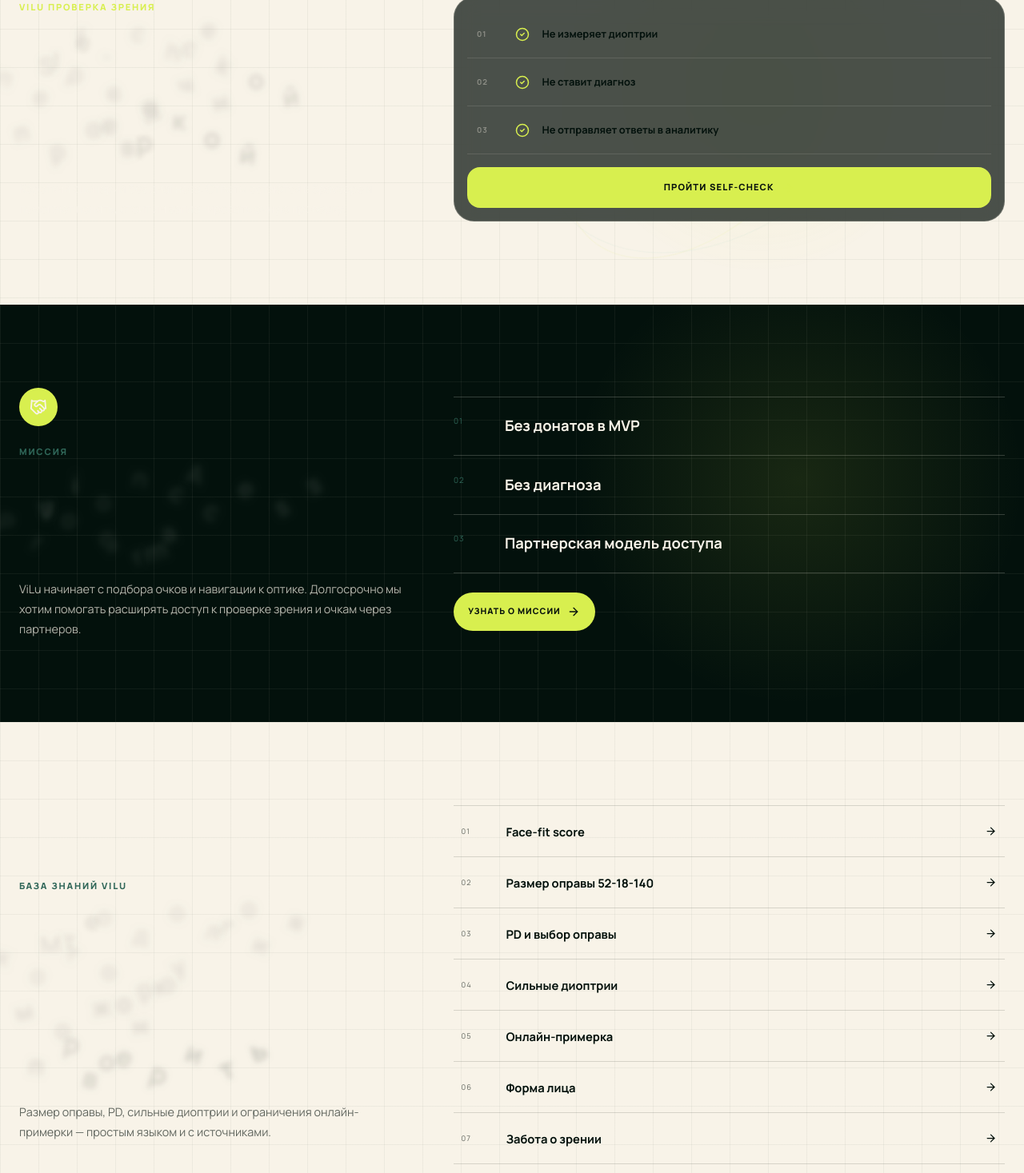
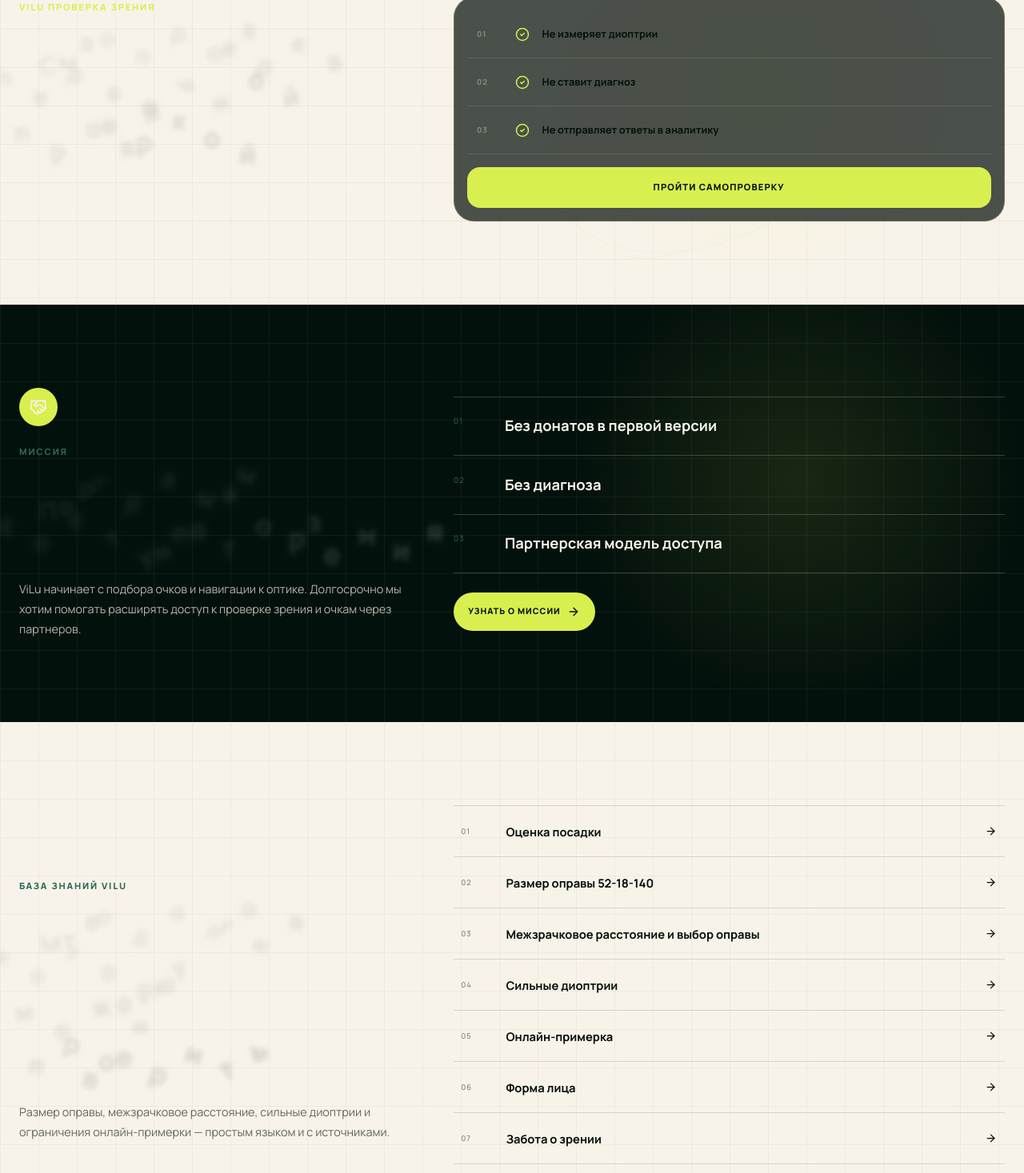
Before and after one commit to nikv98402-commits/optica-shop, a React (Vite) app: page / in a window 1280 px wide. Shown: the part 2035-3502 px from the top of the page at 80% size. Built offline with nearby package versions, Linux system fonts and the light colour scheme; no server answers; a web font is replaced by a local one.

Commit message:
fix: eliminate mixed language copy on Home

```diff
--- a/src/components/LanguageDomBridge.tsx
+++ b/src/components/LanguageDomBridge.tsx
@@ -573,10 +573,10 @@
 
   const title = language === 'en'
     ? 'ViLu - online frame selection and Face-fit score'
-    : 'ViLu - онлайн-подбор оправ и Face-fit score';
+    : 'ViLu — онлайн-подбор оправ и оценка посадки';
   const description = language === 'en'
     ? 'ViLu is an online glasses try-on, Face-fit score, and knowledge base for choosing frames by face, size, PD, and use case.'
-    : 'ViLu - онлайн-примерка очков, Face-fit score и knowledge base по выбору оправы по лицу, размеру, PD и сценарию носки.';
+    : 'ViLu — онлайн-примерка очков, оценка посадки и база знаний по выбору оправы по лицу, размеру, межзрачковому расстоянию и сценарию носки.';
 
   document.title = title;
   const metaDescription = document.querySelector<HTMLMetaElement>('meta[name="description"]');
--- a/src/pages/Home.tsx
+++ b/src/pages/Home.tsx
@@ -20,9 +20,10 @@
     description: 'Ясный следующий шаг для себя, ребёнка или близкого.',
     startFitting: 'Начать примерку',
     viewCatalog: 'Смотреть каталог',
-    trustItems: ['Фото остается в браузере', 'Face-fit score', 'Салоны после подбора'],
+    trustItems: ['Фото остается в браузере', 'Оценка посадки', 'Салоны после подбора'],
     mockupEyebrow: 'ViLu примерка',
-    mockupFlow: 'Фото → Score → Салон',
+    mockupFlow: 'Фото → Оценка → Салон',
+    fitScoreLabel: 'Оценка посадки',
     localOnly: 'локально',
     useCase: 'Офис / каждый день',
     fitResult: 'Результат посадки',
@@ -34,10 +35,19 @@
     findStore: 'Найти салон после подбора',
     proofItems: ['Проверка зрения в салонах', 'Подбор линз по рецепту', 'Доставка и самовывоз'],
     missionEyebrow: 'Миссия',
-    missionTitle: 'Vision Access Program',
+    missionTitle: ['Программа', 'доступного зрения'],
     missionBody: 'ViLu начинает с подбора очков и навигации к оптике. Долгосрочно мы хотим помогать расширять доступ к проверке зрения и очкам через партнеров.',
     missionCta: 'Узнать о миссии',
-    missionTrust: ['Без донатов в MVP', 'Без диагноза', 'Партнерская модель доступа']
+    missionTrust: ['Без донатов в первой версии', 'Без диагноза', 'Партнерская модель доступа'],
+    careKicker: 'Забота о зрении', careTitle: ['До визита', 'без лишней', 'тревоги'], careIndex: '01 / ПОНЯТЬ',
+    careBody: 'ViLu помогает подготовиться к проверке зрения и выбору очков: объясняет ограничения онлайн-примерки, собирает вопросы для специалиста и показывает следующий шаг.', careCta: 'Забота о зрении',
+    checkKicker: 'ViLu Проверка зрения', checkTitle: ['Самопроверка', 'перед очной', 'проверкой'], checkBody: 'Короткий сценарий без диагноза. Ответы остаются в браузере и помогают понять, стоит ли запланировать очную проверку.',
+    checkItems: ['Не измеряет диоптрии', 'Не ставит диагноз', 'Не отправляет ответы в аналитику'], checkCta: 'Пройти самопроверку',
+    knowledgeKicker: 'База знаний ViLu', knowledgeTitle: ['Методология', 'которую', 'можно', 'проверить'], knowledgeBody: 'Размер оправы, межзрачковое расстояние, сильные диоптрии и ограничения онлайн-примерки — простым языком и с источниками.',
+    knowledgeItems: ['Оценка посадки', 'Размер оправы 52-18-140', 'Межзрачковое расстояние и выбор оправы', 'Сильные диоптрии', 'Онлайн-примерка', 'Форма лица', 'Забота о зрении', 'Проверка зрения ViLu'],
+    showcaseKicker: 'Витрина', showcaseTitle: ['Оправы для', 'первой', 'примерки'], showcaseCta: 'Все модели',
+    dashboardKicker: 'Кабинет зрения ViLu', dashboardTitle: ['Забота', 'продолжается'], dashboardBody: 'Личный кабинет помогает помнить следующий шаг для себя и близких, не превращаясь в медицинскую карту.',
+    reminderTitle: 'Напоминания', reminderBody: 'Осмотр, замена линз, повтор заказа', storesTitle: 'Салоны рядом', storesBody: 'Удобная точка для очной примерки', monthlySubscription: 'Подписка месяца', choose: 'Выбрать'
   },
   en: {
     label: 'Vision navigator',
@@ -48,6 +58,7 @@
     trustItems: ['Photo stays in browser', 'Face-fit score', 'Stores after fitting'],
     mockupEyebrow: 'ViLu try-on',
     mockupFlow: 'Photo → Score → Store',
+    fitScoreLabel: 'Face-fit score',
     localOnly: 'Local only',
     useCase: 'Office / everyday',
     fitResult: 'Fit result',
@@ -59,10 +70,19 @@
     findStore: 'Find a store after fitting',
     proofItems: ['Eye checks in stores', 'Prescription lens selection', 'Delivery and pickup'],
     missionEyebrow: 'Mission',
-    missionTitle: 'Vision Access Program',
+    missionTitle: ['Vision Access', 'Program'],
     missionBody: 'ViLu starts with eyewear selection and routing to optical stores. Long term, we want to help expand access to eye checks and glasses through partners.',
     missionCta: 'Learn about the mission',
-    missionTrust: ['No donations in MVP', 'No diagnosis', 'Partner access model']
+    missionTrust: ['No donations in MVP', 'No diagnosis', 'Partner access model'],
+    careKicker: 'Vision care', careTitle: ['Before your visit', 'without unnecessary', 'worry'], careIndex: '01 / UNDERSTAND',
+    careBody: 'ViLu helps you prepare for an eye check and choose glasses: it explains online try-on limits, collects questions for the specialist, and shows the next step.', careCta: 'Vision care',
+    checkKicker: 'ViLu eye check', checkTitle: ['Self-check', 'before an in-person', 'eye check'], checkBody: 'A short, non-diagnostic flow. Answers stay in your browser and help you decide whether to schedule an in-person eye check.',
+    checkItems: ['Does not measure prescription strength', 'Does not diagnose', 'Does not send answers to analytics'], checkCta: 'Take the self-check',
+    knowledgeKicker: 'ViLu Knowledge Base', knowledgeTitle: ['A methodology', 'you can', 'verify'], knowledgeBody: 'Frame size, PD, high prescriptions, and online try-on limits — explained plainly and backed by sources.',
+    knowledgeItems: ['Face-fit score', 'Frame size 52-18-140', 'PD and frame choice', 'High prescriptions', 'Online try-on', 'Face shape', 'Vision care', 'ViLu eye check'],
+    showcaseKicker: 'Showcase', showcaseTitle: ['Frames for', 'your first', 'try-on'], showcaseCta: 'All models',
+    dashboardKicker: 'ViLu vision profile', dashboardTitle: ['Care', 'continues'], dashboardBody: 'Your profile keeps the next step visible for you and your family without turning into a medical record.',
+    reminderTitle: 'Reminders', reminderBody: 'Eye check, lens replacement, repeat order', storesTitle: 'Nearby stores', storesBody: 'A convenient place for an in-person fitting', monthlySubscription: 'Monthly subscription', choose: 'Choose'
   }
 } as const;
 
@@ -132,7 +152,7 @@
               </div>
             </div>
             <div className="optical-journey__score">
-              <small>Face-fit score · Aurora 03</small>
+              <small>{copy.fitScoreLabel} · Aurora 03</small>
               <strong>84<i>/100</i></strong>
               <h3>{copy.useCase}</h3>
               <p>{copy.fitSummary}</p>
@@ -153,15 +173,15 @@
       <section className="orbits-section orbits-section--care">
         <div className="orbits-section__grid mx-auto max-w-7xl">
           <div>
-            <p className="orbits-kicker">Забота о зрении</p>
-            <AtomicHeading as="h2" lines={['До визита', 'без лишней', 'тревоги']} className="orbits-heading" />
+            <p className="orbits-kicker">{copy.careKicker}</p>
+            <AtomicHeading as="h2" lines={copy.careTitle} className="orbits-heading" />
           </div>
           <div className="orbits-copy-panel">
-            <span className="orbits-index">01 / ПОНЯТЬ</span>
-            <p>ViLu помогает подготовиться к проверке зрения и выбору очков: объясняет ограничения онлайн-примерки, собирает вопросы для специалиста и показывает следующий шаг.</p>
+            <span className="orbits-index">{copy.careIndex}</span>
+            <p>{copy.careBody}</p>
             <div className="orbits-actions">
-              <button onClick={() => { trackEvent(AnalyticsEvent.VisionCareFaceFitClicked, { source: 'home_vision_care' }); onNavigate('vision-care'); }}>Забота о зрении <ArrowRight size={16} /></button>
-              <button className="is-secondary" onClick={() => onNavigate('face-fit-score')}>Face-fit score</button>
+              <button onClick={() => { trackEvent(AnalyticsEvent.VisionCareFaceFitClicked, { source: 'home_vision_care' }); onNavigate('vision-care'); }}>{copy.careCta} <ArrowRight size={16} /></button>
+              <button className="is-secondary" onClick={() => onNavigate('face-fit-score')}>{copy.fitScoreLabel}</button>
             </div>
           </div>
         </div>
@@ -171,15 +191,15 @@
         <div className="orbits-dark-field" aria-hidden="true" />
         <div className="orbits-section__grid mx-auto max-w-7xl">
           <div>
-            <p className="orbits-kicker">ViLu Проверка зрения</p>
-            <AtomicHeading as="h2" lines={['Self-check', 'перед очной', 'проверкой']} className="orbits-heading" />
-            <p className="orbits-description">Короткий сценарий без диагноза. Ответы остаются в браузере и помогают понять, стоит ли запланировать очную проверку.</p>
+            <p className="orbits-kicker">{copy.checkKicker}</p>
+            <AtomicHeading as="h2" lines={copy.checkTitle} className="orbits-heading" />
+            <p className="orbits-description">{copy.checkBody}</p>
           </div>
           <div className="orbits-checklist">
-            {['Не измеряет диоптрии', 'Не ставит диагноз', 'Не отправляет ответы в аналитику'].map((label, index) => (
+            {copy.checkItems.map((label, index) => (
               <div key={label}><span>0{index + 1}</span><CheckCircle2 size={18} />{label}</div>
             ))}
-            <button onClick={() => { trackEvent(AnalyticsEvent.EyeCheckOpened, { source: 'home_card' }); onNavigate('eyecheck'); }}>Пройти self-check <ArrowRight size={16} /></button>
+            <button onClick={() => { trackEvent(AnalyticsEvent.EyeCheckOpened, { source: 'home_card' }); onNavigate('eyecheck'); }}>{copy.checkCta} <ArrowRight size={16} /></button>
           </div>
         </div>
       </section>
@@ -189,7 +209,7 @@
           <div>
             <span className="orbits-symbol"><Handshake size={22} /></span>
             <p className="orbits-kicker">{copy.missionEyebrow}</p>
-            <AtomicHeading as="h2" lines={['Vision Access', 'Program']} className="orbits-heading" />
+            <AtomicHeading as="h2" lines={copy.missionTitle} className="orbits-heading" />
             <p className="orbits-description">{copy.missionBody}</p>
           </div>
           <div className="orbits-principles">
@@ -202,17 +222,13 @@
       <section className="orbits-section orbits-section--knowledge">
         <div className="orbits-section__grid mx-auto max-w-7xl">
           <div>
-            <p className="orbits-kicker">База знаний ViLu</p>
-            <AtomicHeading as="h2" lines={['Методология', 'которую', 'можно', 'проверить']} className="orbits-heading" />
-            <p className="orbits-description">Размер оправы, PD, сильные диоптрии и ограничения онлайн-примерки — простым языком и с источниками.</p>
+            <p className="orbits-kicker">{copy.knowledgeKicker}</p>
+            <AtomicHeading as="h2" lines={copy.knowledgeTitle} className="orbits-heading" />
+            <p className="orbits-description">{copy.knowledgeBody}</p>
           </div>
           <div className="orbits-library">
-            {[
-              ['Face-fit score', '/face-fit-score'], ['Размер оправы 52-18-140', '/kak-vybrat-razmer-opravy'],
-              ['PD и выбор оправы', '/pd-i-oprava'], ['Сильные диоптрии', '/oprava-pri-vysokih-dioptriyah'],
-              ['Онлайн-примерка', '/primerit-ochki-online'], ['Форма лица', '/podbor-opravy-po-forme-lica'],
-              ['Забота о зрении', '/vision-care'], ['Проверка зрения ViLu', '/eye-check'],
-            ].map(([label, href], index) => <a key={href} href={href}><span>{String(index + 1).padStart(2, '0')}</span><strong>{label}</strong><ArrowRight size={15} /></a>)}
+            {['/face-fit-score', '/kak-vybrat-razmer-opravy', '/pd-i-oprava', '/oprava-pri-vysokih-dioptriyah', '/primerit-ochki-online', '/podbor-opravy-po-forme-lica', '/vision-care', '/eye-check']
+              .map((href, index) => <a key={href} href={href}><span>{String(index + 1).padStart(2, '0')}</span><strong>{copy.knowledgeItems[index]}</strong><ArrowRight size={15} /></a>)}
           </div>
         </div>
       </section>
@@ -220,8 +236,8 @@
       <section className="orbits-section orbits-section--showcase">
         <div className="mx-auto max-w-7xl">
           <div className="orbits-showcase-head">
-            <div><p className="orbits-kicker">Витрина</p><AtomicHeading as="h2" lines={['Оправы для', 'первой', 'примерки']} className="orbits-heading" /></div>
-            <button onClick={() => onNavigate('products')}>Все модели <ArrowRight size={17} /></button>
+            <div><p className="orbits-kicker">{copy.showcaseKicker}</p><AtomicHeading as="h2" lines={copy.showcaseTitle} className="orbits-heading" /></div>
+            <button onClick={() => onNavigate('products')}>{copy.showcaseCta} <ArrowRight size={17} /></button>
           </div>
           <div className="orbits-products">
             {featuredFrames.map((product, index) => (
@@ -240,18 +256,18 @@
         <div className="orbits-dark-field" aria-hidden="true" />
         <div className="orbits-section__grid mx-auto max-w-7xl">
           <div>
-            <p className="orbits-kicker">Кабинет зрения ViLu</p>
-            <AtomicHeading as="h2" lines={['Забота', 'продолжается']} className="orbits-heading" />
-            <p className="orbits-description">Личный кабинет помогает помнить следующий шаг для себя и близких, не превращаясь в медицинскую карту.</p>
+            <p className="orbits-kicker">{copy.dashboardKicker}</p>
+            <AtomicHeading as="h2" lines={copy.dashboardTitle} className="orbits-heading" />
+            <p className="orbits-description">{copy.dashboardBody}</p>
             <div className="orbits-dashboard-tools">
-              <div><CalendarDays size={19} /><span><strong>Напоминания</strong><small>Осмотр, замена линз, повтор заказа</small></span></div>
-              <div><MapPin size={19} /><span><strong>Салоны рядом</strong><small>Удобная точка для очной примерки</small></span></div>
+              <div><CalendarDays size={19} /><span><strong>{copy.reminderTitle}</strong><small>{copy.reminderBody}</small></span></div>
+              <div><MapPin size={19} /><span><strong>{copy.storesTitle}</strong><small>{copy.storesBody}</small></span></div>
             </div>
           </div>
           {featuredLens && (
             <article className="orbits-lens-card">
-              <div className="orbits-lens-visual"><span>Подписка месяца</span><img src={featuredLens.image_url} alt={featuredLens.name} /></div>
-              <div><small>{featuredLens.brand_name}</small><h3>{featuredLens.name}</h3><p>{featuredLens.description}</p><footer><strong>{formatPrice(featuredLens.subscription_price ?? featuredLens.price)}</strong><button onClick={() => onNavigate('product', featuredLens.id)}>Выбрать <ArrowRight size={15} /></button></footer></div>
+              <div className="orbits-lens-visual"><span>{copy.monthlySubscription}</span><img src={featuredLens.image_url} alt={featuredLens.name} /></div>
+              <div><small>{featuredLens.brand_name}</small><h3>{featuredLens.name}</h3><p>{featuredLens.description}</p><footer><strong>{formatPrice(featuredLens.subscription_price ?? featuredLens.price)}</strong><button onClick={() => onNavigate('product', featuredLens.id)}>{copy.choose} <ArrowRight size={15} /></button></footer></div>
             </article>
           )}
         </div>
```
Also changed, not shown: src/components/Navigation.tsx (+11 -2 lines), 1 other file (tests, documents, lock files or other folders).
